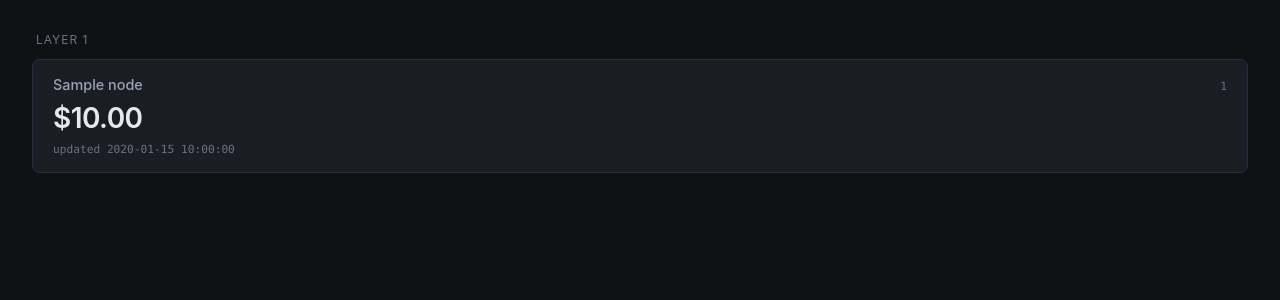
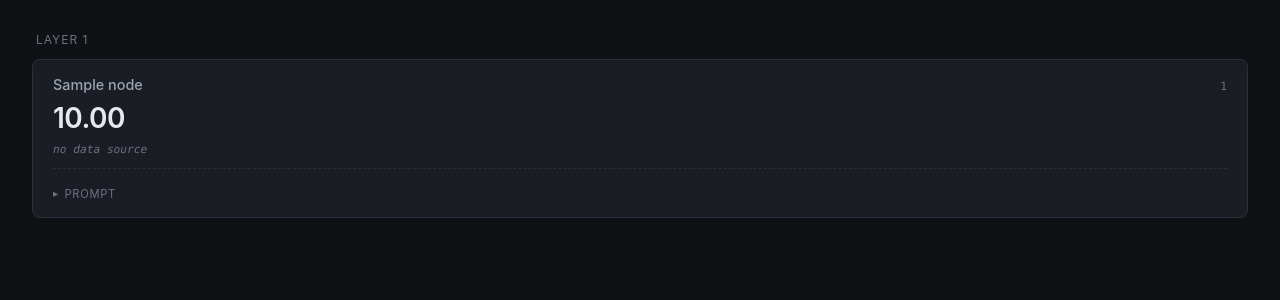
Before and after one commit to somerussianguy/gladiator, a Flask app: template templates/index.html in a window 1280 px wide. Shown: the part 65-365 px from the top of the page. Run offline with Flask 3, Linux system fonts and the light colour scheme; the template is opened without the code that fills it: most values are stand-ins (such as "Sample title", 1, 10 or a date in 2020).

Commit message:
Add prompt field to nodes (LLM execution not wired yet)
- Optional 'prompt' field on each node; surfaced via API
- Template renders a collapsible <details> block (closed by default) at
  the bottom of any card that has a prompt
- Client poll preserves prompt details element (only updates value/meta)
  so open/closed state survives refresh
- L2-N1 ('US government attempt to lower paper oil price') has the
  scouting prompt populated; LLM call to compute its value is deferred

```diff
--- a/app.py
+++ b/app.py
@@ -79,6 +79,7 @@ def api_nodes():
                 "layer": n.layer,
                 "name": n.name,
                 "node_type": n.node_type,
+                "prompt": n.prompt,
                 "current_value": n.current_value,
                 "last_updated": n.last_updated,
                 "last_status": n.last_status,
--- a/graph.py
+++ b/graph.py
@@ -55,6 +55,9 @@ class Node:
     data_source: dict[str, Any] | None = field(default_factory=dict)
     wishlist: list[str] = field(default_factory=list)
     node_type: str | None = None
+    # Optional instruction for an LLM to compute this node's value by scouting
+    # its child nodes. Not all nodes need one (raw price nodes typically don't).
+    prompt: str | None = None
 
     # Runtime fields — populated by the fetcher, not persisted.
     current_value: float | None = None
@@ -119,6 +122,7 @@ class Graph:
                 data_source=n.get("data_source") or {},
                 wishlist=list(n.get("wishlist", [])),
                 node_type=nt,
+                prompt=n.get("prompt"),
             ))
         return cls(nodes)
 
--- a/nodes.json
+++ b/nodes.json
@@ -28,6 +28,7 @@
       "layer": 2,
       "name": "US government attempt to lower paper oil price",
       "node_type": "influence",
+      "prompt": "The US government has a vested interest in keeping the price of paper oil on the lower side to avoid a panic in the stock market. You will scout the underlying composition and influence nodes in the deeper layers of this model and you will give a likelihood from 1-10 that the US government is about to do something to lower the oil price.",
       "inputs": [],
       "data_source": null,
       "wishlist": [
--- a/static/css/style.css
+++ b/static/css/style.css
@@ -148,3 +148,49 @@ body {
 
 .status-ok { color: var(--text-faint); }
 .status-error { color: var(--error); }
+.status-faint { color: var(--text-faint); font-style: italic; }
+
+.node-prompt {
+    margin-top: 0.75rem;
+    padding-top: 0.75rem;
+    border-top: 1px dashed var(--border);
+}
+
+.node-prompt summary {
+    font-size: 0.7rem;
+    text-transform: uppercase;
+    letter-spacing: 0.06em;
+    color: var(--text-faint);
+    cursor: pointer;
+    user-select: none;
+    list-style: none;
+    display: inline-flex;
+    align-items: center;
+    gap: 0.35rem;
+}
+
+.node-prompt summary::-webkit-details-marker { display: none; }
+
+.node-prompt summary::before {
+    content: "▸";
+    font-size: 0.65rem;
+    color: var(--text-faint);
+    transition: transform 0.15s;
+    display: inline-block;
+}
+
+.node-prompt[open] summary::before {
+    transform: rotate(90deg);
+}
+
+.node-prompt summary:hover {
+    color: var(--text-dim);
+}
+
+.node-prompt p {
+    margin-top: 0.6rem;
+    font-size: 0.8rem;
+    line-height: 1.45;
+    color: var(--text-dim);
+    white-space: pre-wrap;
+}
--- a/static/js/main.js
+++ b/static/js/main.js
@@ -1,26 +1,34 @@
 // Gladiator dashboard client.
 // Polls /api/nodes every 60s and updates each node card in place,
 // so we don't reload the whole page (and the user doesn't lose scroll).
+// The prompt <details> element is never replaced — it stays open/closed
+// as the user left it.
 
 const POLL_INTERVAL_MS = 60_000;
 
-function formatPrice(v) {
+function formatValue(node) {
+    const v = node.current_value;
     if (v === null || v === undefined) return "—";
-    return "$" + Number(v).toFixed(2);
+    // Prefix $ only for yfinance sources (prices). Others (likelihoods, etc.)
+    // get a plain number.
+    const isCurrency = node.data_source && node.data_source.type === "yfinance";
+    return (isCurrency ? "$" : "") + Number(v).toFixed(2);
 }
 
 function updateNodeCard(node) {
     const card = document.querySelector(`[data-global-id="${node.global_id}"]`);
     if (!card) return;
 
-    card.querySelector(".node-value").textContent = formatPrice(node.current_value);
+    card.querySelector(".node-value").textContent = formatValue(node);
 
     const meta = card.querySelector(".node-meta");
+    card.classList.remove("node-error");
     if (node.last_status === "error") {
         card.classList.add("node-error");
         meta.innerHTML = `<span class="status status-error">error: ${node.last_error || "unknown"}</span>`;
+    } else if (node.last_status === "no_source") {
+        meta.innerHTML = `<span class="status status-faint">no data source</span>`;
     } else {
-        card.classList.remove("node-error");
         meta.innerHTML = `<span class="status status-ok">updated ${node.last_updated}</span>`;
     }
 }
@@ -40,6 +48,5 @@ async function refresh() {
     }
 }
 
-// Don't fire on page load — the server-rendered values are already fresh.
 setInterval(refresh, POLL_INTERVAL_MS);
 console.log(`Gladiator: polling /api/nodes every ${POLL_INTERVAL_MS/1000}s`);
--- a/templates/index.html
+++ b/templates/index.html
@@ -29,7 +29,11 @@
                     </div>
                     <div class="node-value">
                         {% if node.current_value is not none %}
-                            ${{ "%.2f"|format(node.current_value) }}
+                            {% if node.data_source and node.data_source.type == 'yfinance' %}
+                                ${{ "%.2f"|format(node.current_value) }}
+                            {% else %}
+                                {{ "%.2f"|format(node.current_value) }}
+                            {% endif %}
                         {% else %}
                             —
                         {% endif %}
@@ -37,10 +41,18 @@
                     <div class="node-meta">
                         {% if node.last_status == 'error' %}
                             <span class="status status-error">error: {{ node.last_error }}</span>
+                        {% elif node.last_status == 'no_source' %}
+                            <span class="status status-faint">no data source</span>
                         {% else %}
                             <span class="status status-ok">updated {{ node.last_updated }}</span>
                         {% endif %}
                     </div>
+                    {% if node.prompt %}
+                    <details class="node-prompt">
+                        <summary>prompt</summary>
+                        <p>{{ node.prompt }}</p>
+                    </details>
+                    {% endif %}
                 </article>
                 {% endfor %}
             </div>
```
Also changed, not shown: README.md.
